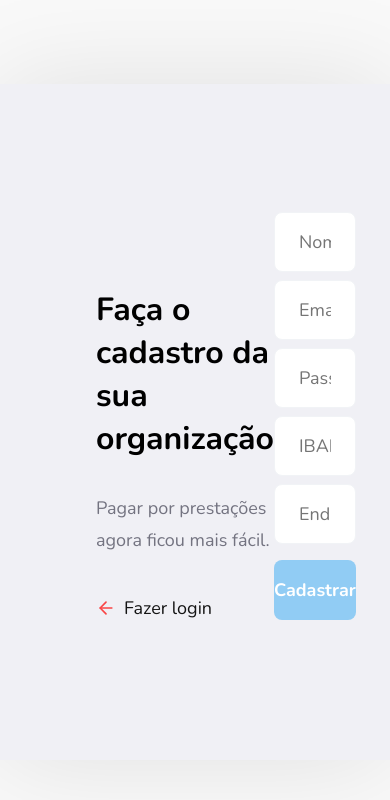
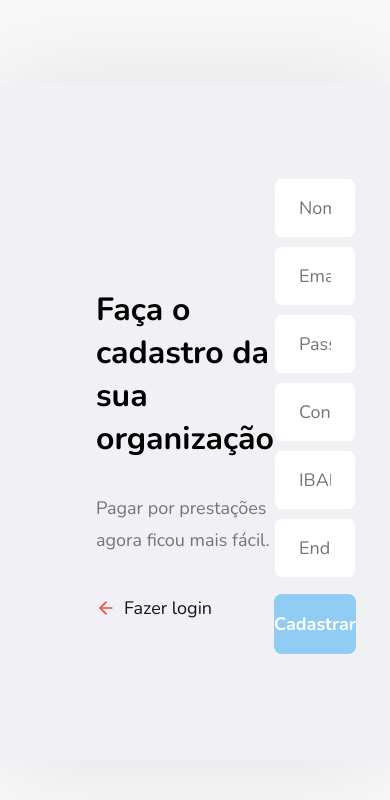
Before and after one commit to cabanga/teste-paga3, a React (Create React App) app: page /register/seller in a window 390 px wide. Shown: the top 800 px of the page. Built offline with nearby package versions, Linux system fonts and the light colour scheme.

Commit message:
add telephone field

```diff
--- a/src/pages/RegisterSeller/index.js
+++ b/src/pages/RegisterSeller/index.js
@@ -11,6 +11,7 @@ export default function RegisterSeller() {
   const [password, setPassword] = useState('');
   const [iban, setIban] = useState('');
   const [address, setAddress] = useState('');
+  const [telephone, setTelephone] = useState('');
 
   const history = useHistory();
 
@@ -22,13 +23,15 @@ export default function RegisterSeller() {
     setPassword('');
     setIban('');
     setAddress('');
+    setTelephone('');
 
     const data = {
       name,
       email,
       password,
       iban,
-      address
+      address,
+      telephone
     };
 
     try {
@@ -75,6 +78,12 @@ export default function RegisterSeller() {
             onChange={e => setPassword(e.target.value)}
           />
           <input
+            type="tel"
+            value={telephone}
+            onChange={e => setTelephone(e.target.value)}
+            placeholder="Contato da organização"
+          />
+          <input
             type="text"
             placeholder="IBAN da Organização"
             value={iban}
```
